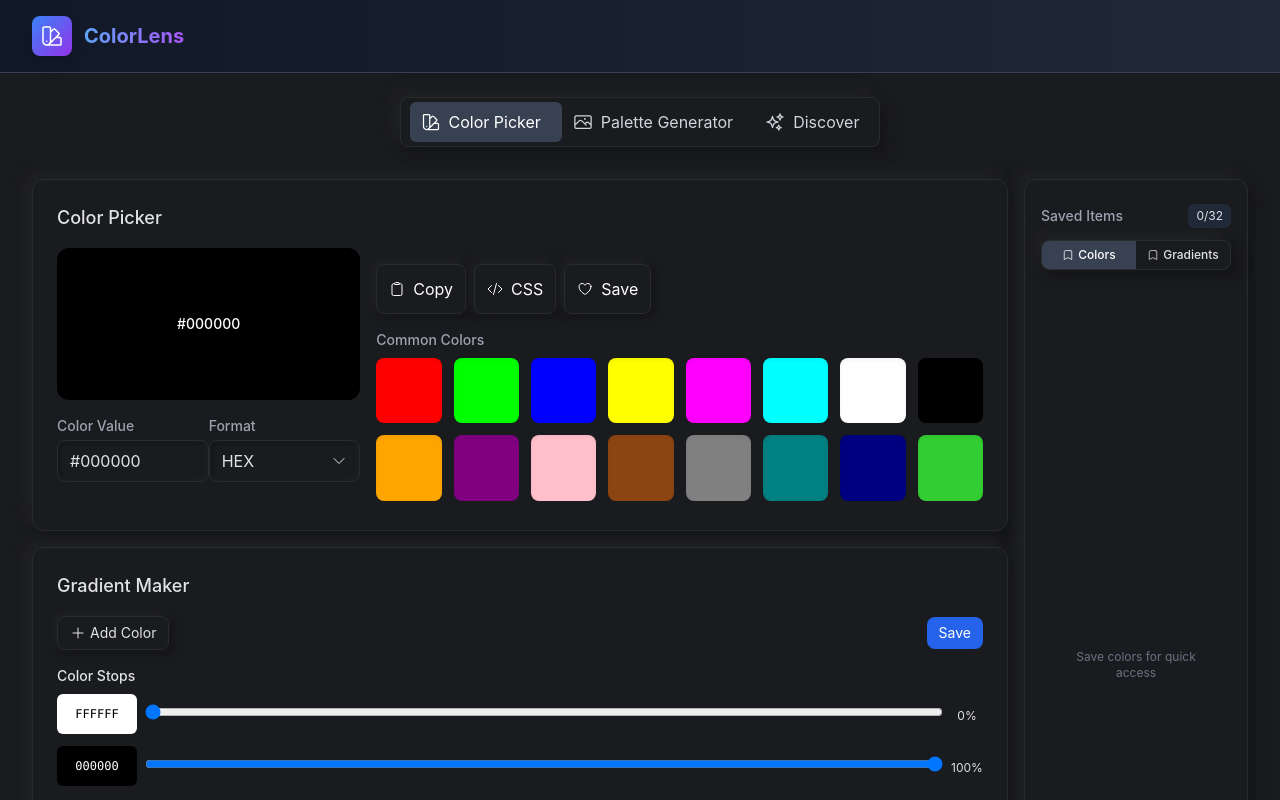
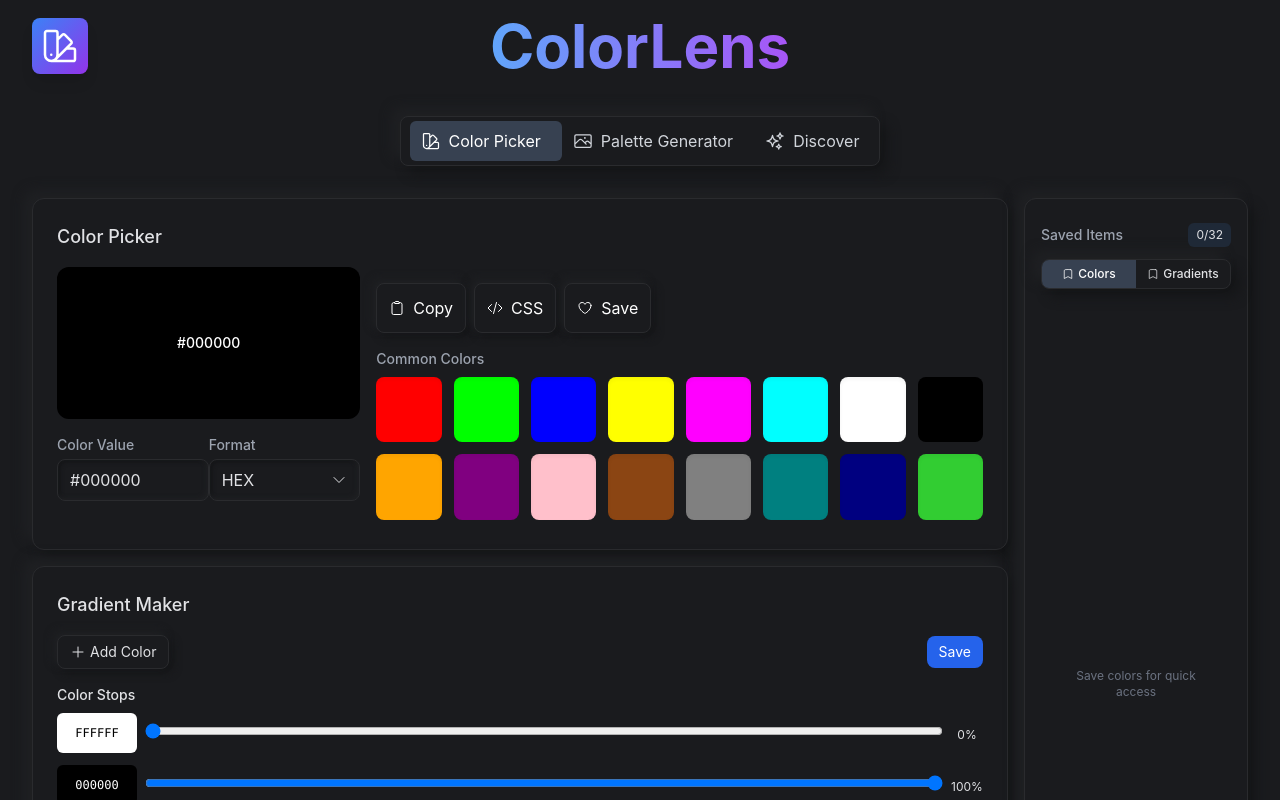
Before and after one commit to yonnytan/ColorLensSite, a React (Vite) app: page / in a window 1280 px wide. Shown: the top 800 px of the page. Built offline with nearby package versions, Linux system fonts and the light colour scheme.

Commit message:
fix header

```diff
--- a/src/components/common/Header.jsx
+++ b/src/components/common/Header.jsx
@@ -2,25 +2,22 @@ import { SwatchIcon } from "@heroicons/react/24/outline";
 
 export function Header() {
   return (
-    <header className="bg-gradient-to-r from-gray-900 to-gray-800 border-b border-gray-700">
+    <header className="bg-1A1B1E">
       <div className="max-w-7xl mx-auto px-4 sm:px-6 lg:px-8 py-4">
-        <div className="flex items-center justify-between">
-          {/* Logo and Title */}
-          <div className="flex items-center space-x-3">
-            <div className="bg-gradient-to-br from-blue-500 to-purple-600 p-2 rounded-lg shadow-lg">
-              <SwatchIcon className="w-6 h-6 text-white" />
-            </div>
-            <div className="flex items-baseline">
-              <h1 className="text-xl font-bold bg-gradient-to-r from-blue-400 to-purple-500 text-transparent bg-clip-text">
-                ColorLens
-              </h1>
-            </div>
+        <div className="relative flex items-center justify-center">
+          {/* Logo - Left */}
+          <div className="absolute left-0 flex bg-gradient-to-br from-blue-500 to-purple-600 p-2 rounded-lg shadow-lg">
+            <SwatchIcon className="w-10 h-10 text-white" />
           </div>
 
-          {/* Right side content - can add more items later */}
-          <div className="flex items-center space-x-4">
-            {/* i'll add stuff later */}
+          {/* Title - Center */}
+          <div className="flex items-baseline right-0">
+            <h1 className="text-6xl font-bold bg-gradient-to-r from-blue-400 to-purple-500 text-transparent bg-clip-text">
+              ColorLens
+            </h1>
           </div>
+
+          <div className="">{/* Future Sign-In Button - Right */}</div>
         </div>
       </div>
     </header>
```
